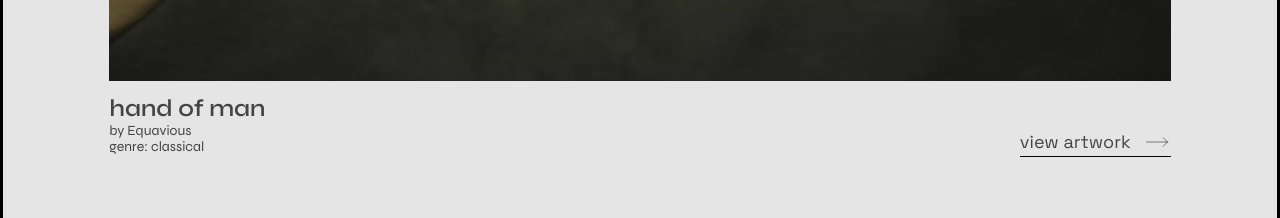
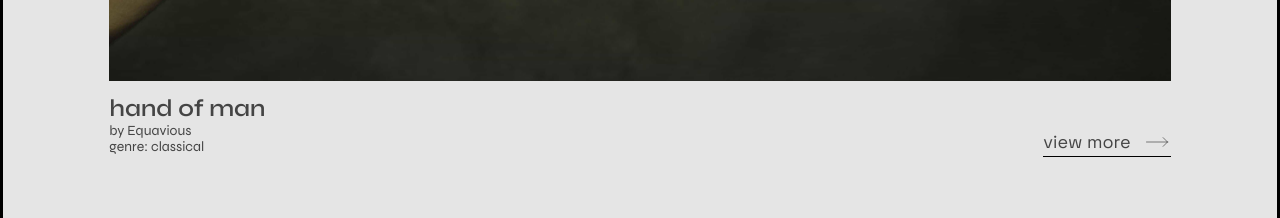
Before and after one commit to limitlez2020/art-gallery, a Next.js app: page / in a window 1280 px wide. Shown: the part 980-1198 px from the top of the page. Built offline with nearby package versions, Linux system fonts and the light colour scheme.

Commit message:
Made the link in the home page, under the artwork link to the gallery section in the home page

```diff
--- a/app/page.js
+++ b/app/page.js
@@ -81,10 +81,12 @@ export default function Home() {
 
               <div className="flex flex-col">
                 {/* Button to view artwork */}
-                <button className={`${space_grotesk.className} flex flex-row border-black border-b-[1px] hover:text-black justify-center items-center gap-3 cursor-pointer`}>
-                  <p className="text-base md:text-lg">view artwork</p>
-                  <ArrowLongRightIcon className="size-7 stroke-[0.6]"/>
-                </button>
+                <Link href={"/#gallery"}>
+                  <button className={`${space_grotesk.className} flex flex-row border-black border-b-[1px] hover:text-black justify-center items-center gap-3 cursor-pointer`}>
+                    <p className="text-base md:text-lg">view more</p>
+                    <ArrowLongRightIcon className="size-7 stroke-[0.6]"/>
+                  </button>
+                </Link>
               </div>
             </div>
           </div>
```
